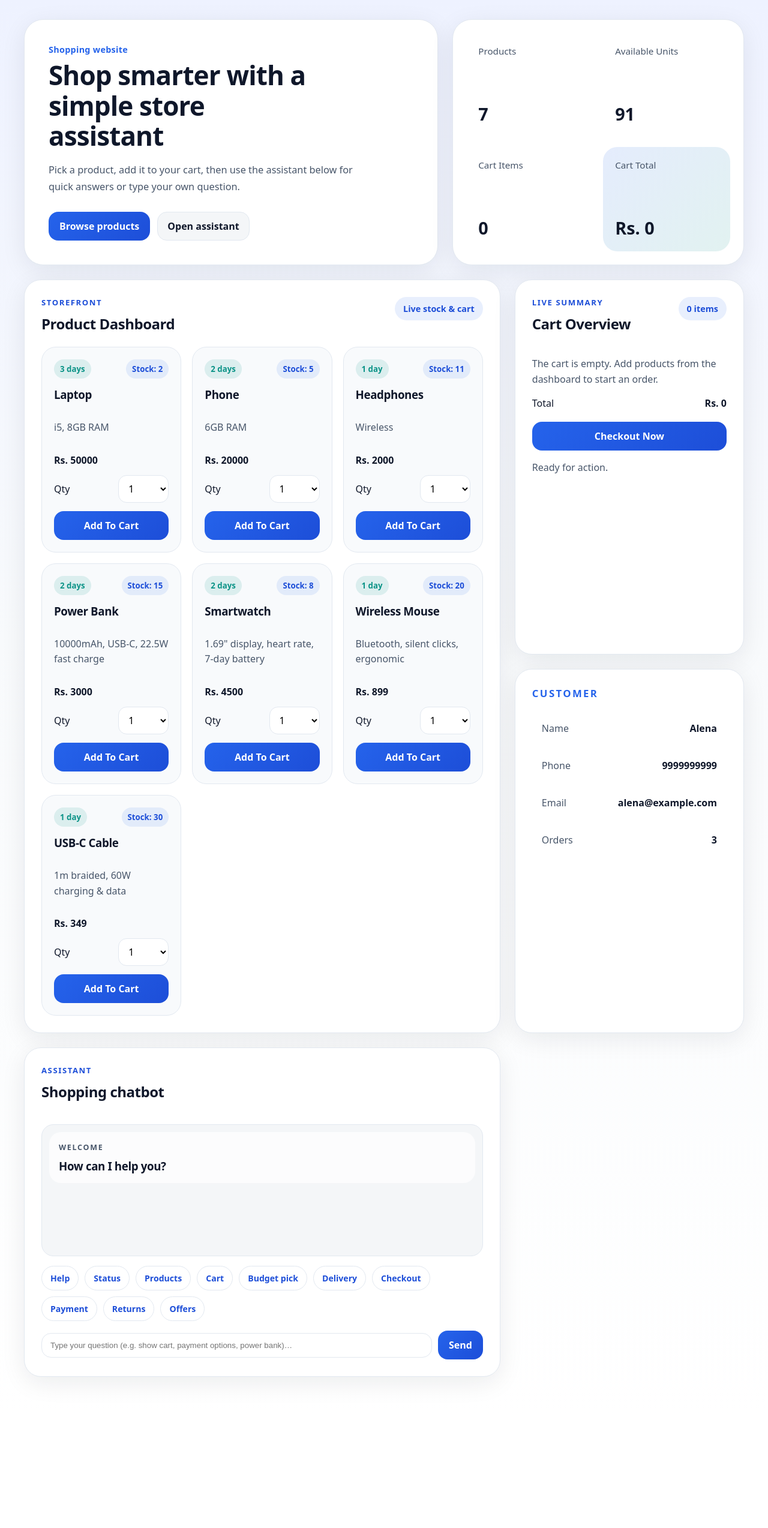
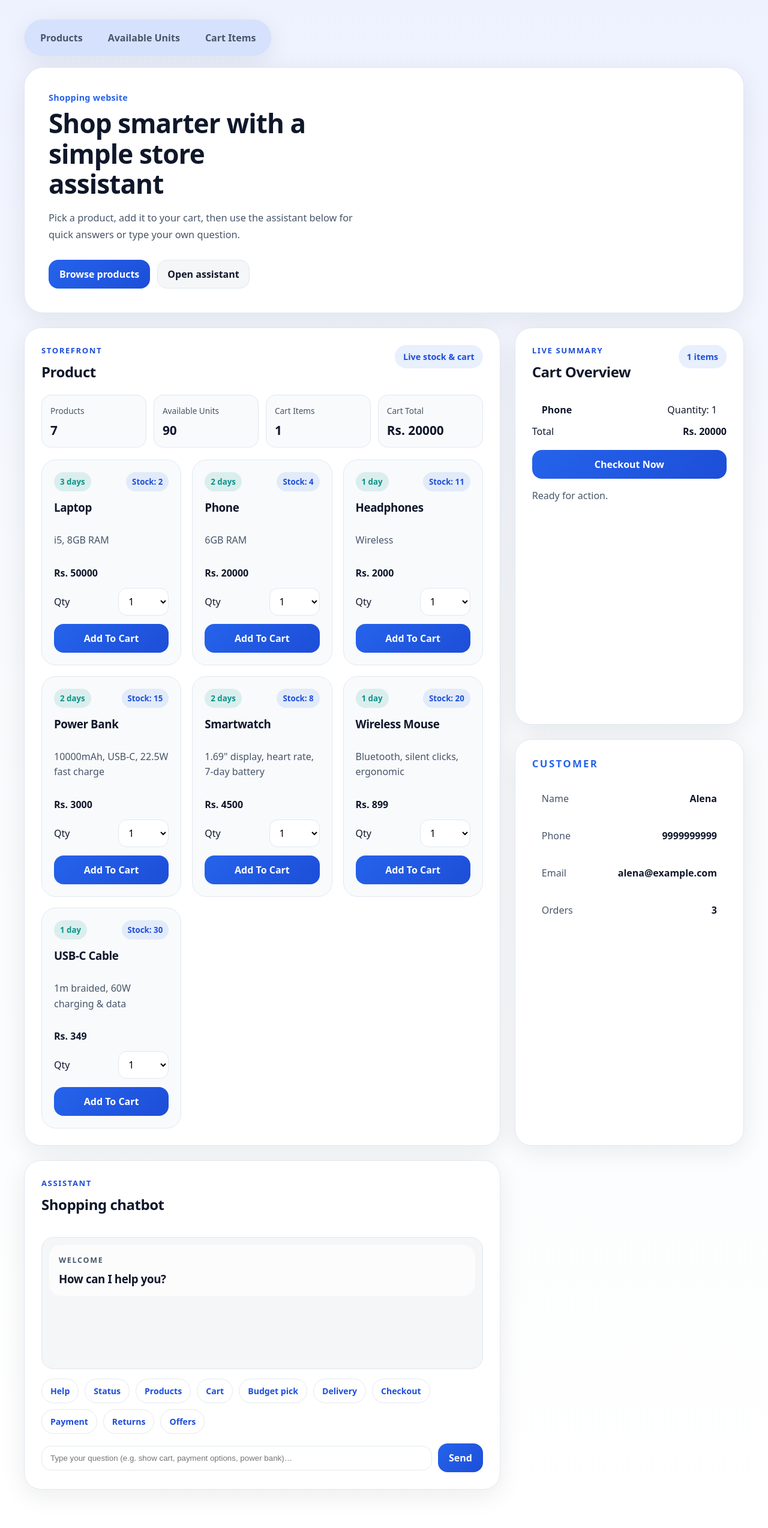
Before and after one commit to Alena213/ecommerce, a Flask app: page / in a window 1280 px wide. Shown: the whole page at 60% size. Before the commit the page ends 2300 px from the top, so only its background shows below. Run offline with Flask 3, Linux system fonts and the light colour scheme.

Commit message:
Added top navigation with section scrolling

```diff
--- a/app.py
+++ b/app.py
@@ -115,7 +115,7 @@ def build_chat_response(action="", message=""):
             "message": f"{fastest['name']} has the fastest delivery right now.",
             "items": [
                 f"Expected delivery: {fastest['delivery']}",
-                "Dashboard tip: compare the delivery badges on each product card before adding.",
+                "Compare the delivery badges on each product card before adding.",
             ],
         }
 
@@ -134,7 +134,7 @@ def build_chat_response(action="", message=""):
     if action == "show_offers":
         return {
             "title": "Today's offers",
-            "message": "Simple sample offers for this demo store.",
+            "message": "",
             "items": [
                 "Laptop: 5% instant discount on card payment",
                 "Phone: Free delivery + basic case included",
@@ -157,7 +157,7 @@ def build_chat_response(action="", message=""):
     if action == "return_help":
         return {
             "title": "Return and refund",
-            "message": "This demo store supports easy returns.",
+            "message": "",
             "items": [
                 "Return window: within 7 days of delivery",
                 "Product should be in original condition",
@@ -179,7 +179,7 @@ def build_chat_response(action="", message=""):
     if action == "show_status":
         return {
             "title": "Store status",
-            "message": "Here is the current dashboard status.",
+            "message": "Here is the current status.",
             "items": [
                 f"Products available: {overview['product_count']}",
                 f"Units in stock: {overview['available_units']}",
@@ -258,7 +258,7 @@ def build_chat_response(action="", message=""):
 
         return {
             "title": "Assistant",
-            "message": "I answer simple e-commerce queries using basic keyword matching.",
+            "message": "Error!",
             "items": [
                 "Try: show status, show products, show cart, payment options.",
                 "Or type a product name (e.g. laptop, power bank, smartwatch).",
--- a/data.json
+++ b/data.json
@@ -10,7 +10,7 @@
         {
             "name": "Phone",
             "price": 20000,
-            "stock": 5,
+            "stock": 4,
             "delivery": "2 days",
             "specs": "6GB RAM"
         },
@@ -50,5 +50,10 @@
             "specs": "1m braided, 60W charging & data"
         }
     ],
-    "cart": []
+    "cart": [
+        {
+            "product": "Phone",
+            "qty": 1
+        }
+    ]
 }
--- a/static/app.js
+++ b/static/app.js
@@ -187,9 +187,12 @@ function appendChatMessage(title, message, items = [], type = "bot") {
     heading.textContent = title;
     wrapper.appendChild(heading);
 
-    const paragraph = document.createElement("p");
-    paragraph.textContent = message;
-    wrapper.appendChild(paragraph);
+    const safeMessage = typeof message === "string" ? message.trim() : "";
+    if (safeMessage) {
+        const paragraph = document.createElement("p");
+        paragraph.textContent = safeMessage;
+        wrapper.appendChild(paragraph);
+    }
 
     if (items.length) {
         const list = document.createElement("ul");
@@ -265,7 +268,7 @@ async function runChatAction(action) {
 
         appendChatMessage(
             result.title || "Assistant",
-            result.message || "No message returned.",
+            result.message ?? "",
             Array.isArray(result.items) ? result.items : []
         );
     } catch (error) {
@@ -308,7 +311,7 @@ async function sendChatMessage(message) {
 
         appendChatMessage(
             result.title || "Assistant",
-            result.message || "No message returned.",
+            result.message ?? "",
             Array.isArray(result.items) ? result.items : []
         );
     } catch (error) {
--- a/static/styles.css
+++ b/static/styles.css
@@ -38,15 +38,40 @@ select {
     padding: 32px 0 64px;
 }
 
+.top-nav {
+    display: flex;
+    align-items: center;
+    gap: 10px;
+    padding: 10px;
+    border: 1px solid var(--line);
+    border-radius: 999px;
+    background: rgba(37, 99, 235, 0.12);
+    box-shadow: var(--shadow);
+    width: fit-content;
+    margin-bottom: 18px;
+}
+
+.top-nav-link {
+    border: 0;
+    background: transparent;
+    color: var(--muted);
+    font-weight: 700;
+    padding: 9px 16px;
+    border-radius: 999px;
+    cursor: pointer;
+    transition: background 0.2s ease, color 0.2s ease;
+}
+
+.top-nav-link:hover {
+    background: rgba(37, 99, 235, 0.12);
+    color: var(--brand-deep);
+}
+
 .hero {
-    display: grid;
-    grid-template-columns: 1.35fr 0.95fr;
-    gap: 24px;
-    align-items: stretch;
+    display: block;
 }
 
 .hero-copy,
-.hero-stats,
 .panel,
 .assistant-panel {
     border: 1px solid var(--line);
@@ -106,38 +131,6 @@ h1 {
     margin-top: 28px;
 }
 
-.hero-stats {
-    padding: 22px;
-    border-radius: 32px;
-    display: grid;
-    grid-template-columns: repeat(2, minmax(0, 1fr));
-    gap: 16px;
-}
-
-.stat-card {
-    padding: 20px;
-    border-radius: 24px;
-    background: rgba(255, 255, 255, 0.65);
-    display: flex;
-    flex-direction: column;
-    justify-content: space-between;
-    min-height: 120px;
-}
-
-.stat-card span {
-    color: var(--muted);
-    font-size: 0.95rem;
-}
-
-.stat-card strong {
-    font-size: 1.8rem;
-    margin-top: 18px;
-}
-
-.stat-card.accent {
-    background: linear-gradient(135deg, rgba(37, 99, 235, 0.12), rgba(13, 148, 136, 0.12));
-}
-
 .dashboard-grid {
     display: grid;
     grid-template-columns: 1.35fr 0.65fr;
@@ -169,6 +162,31 @@ h1 {
     color: var(--brand-deep);
     font-weight: 700;
     font-size: 0.9rem;
+}
+
+.section-summary {
+    display: grid;
+    grid-template-columns: repeat(4, minmax(0, 1fr));
+    gap: 12px;
+    margin-bottom: 20px;
+}
+
+.summary-item {
+    padding: 14px;
+    border: 1px solid var(--line);
+    border-radius: 16px;
+    background: var(--surface-strong);
+}
+
+.summary-item span {
+    color: var(--muted);
+    font-size: 0.85rem;
+}
+
+.summary-item strong {
+    display: block;
+    margin-top: 8px;
+    font-size: 1.3rem;
 }
 
 .product-grid {
@@ -449,13 +467,16 @@ h1 {
 }
 
 @media (max-width: 1024px) {
-    .hero,
     .dashboard-grid {
         grid-template-columns: 1fr;
     }
 
     .panel-wide {
         grid-row: auto;
+    }
+
+    .section-summary {
+        grid-template-columns: repeat(2, minmax(0, 1fr));
     }
 }
 
@@ -471,11 +492,19 @@ h1 {
         border-radius: 24px;
     }
 
-    .hero-stats {
-        grid-template-columns: 1fr 1fr;
+    .top-nav {
+        width: 100%;
+        border-radius: 20px;
+        justify-content: space-between;
+        flex-wrap: wrap;
+        position: static;
     }
 
     .chat-stream {
         max-height: 280px;
     }
+
+    .section-summary {
+        grid-template-columns: 1fr;
+    }
 }
--- a/templates/index.html
+++ b/templates/index.html
@@ -8,6 +8,12 @@
 </head>
 <body>
     <div class="page-shell">
+        <nav class="top-nav" aria-label="Main sections">
+            <button type="button" class="top-nav-link" data-scroll-target="products-section">Products</button>
+            <button type="button" class="top-nav-link" data-scroll-target="inventory-section">Available Units</button>
+            <button type="button" class="top-nav-link" data-scroll-target="cart-section">Cart Items</button>
+        </nav>
+
         <header class="hero">
             <div class="hero-copy">
                 <p class="site-tagline">Shopping website</p>
@@ -20,24 +26,6 @@
                     <button type="button" class="secondary-btn" data-scroll-target="assistant-section">Open assistant</button>
                 </div>
             </div>
-            <div class="hero-stats">
-                <article class="stat-card">
-                    <span>Products</span>
-                    <strong id="overview-product-count">{{ overview.product_count }}</strong>
-                </article>
-                <article class="stat-card">
-                    <span>Available Units</span>
-                    <strong id="overview-available-units">{{ overview.available_units }}</strong>
-                </article>
-                <article class="stat-card">
-                    <span>Cart Items</span>
-                    <strong id="overview-cart-items">{{ overview.cart_items }}</strong>
-                </article>
-                <article class="stat-card accent">
-                    <span>Cart Total</span>
-                    <strong id="overview-cart-total">Rs. {{ overview.cart_total }}</strong>
-                </article>
-            </div>
         </header>
 
         <main class="dashboard-grid">
@@ -45,9 +33,28 @@
                 <div class="panel-heading">
                     <div>
                         <p class="panel-kicker">Storefront</p>
-                        <h2>Product Dashboard</h2>
+                        <h2>Product</h2>
                     </div>
                     <span class="chip">Live stock &amp; cart</span>
+                </div>
+
+                <div class="section-summary" id="inventory-section">
+                    <article class="summary-item">
+                        <span>Products</span>
+                        <strong id="overview-product-count">{{ overview.product_count }}</strong>
+                    </article>
+                    <article class="summary-item">
+                        <span>Available Units</span>
+                        <strong id="overview-available-units">{{ overview.available_units }}</strong>
+                    </article>
+                    <article class="summary-item">
+                        <span>Cart Items</span>
+                        <strong id="overview-cart-items">{{ overview.cart_items }}</strong>
+                    </article>
+                    <article class="summary-item">
+                        <span>Cart Total</span>
+                        <strong id="overview-cart-total">Rs. {{ overview.cart_total }}</strong>
+                    </article>
                 </div>
 
                 <div class="product-grid" id="product-grid">
@@ -80,7 +87,7 @@
                 </div>
             </section>
 
-            <section class="panel">
+            <section class="panel" id="cart-section">
                 <div class="panel-heading">
                     <div>
                         <p class="panel-kicker">Live Summary</p>
```
